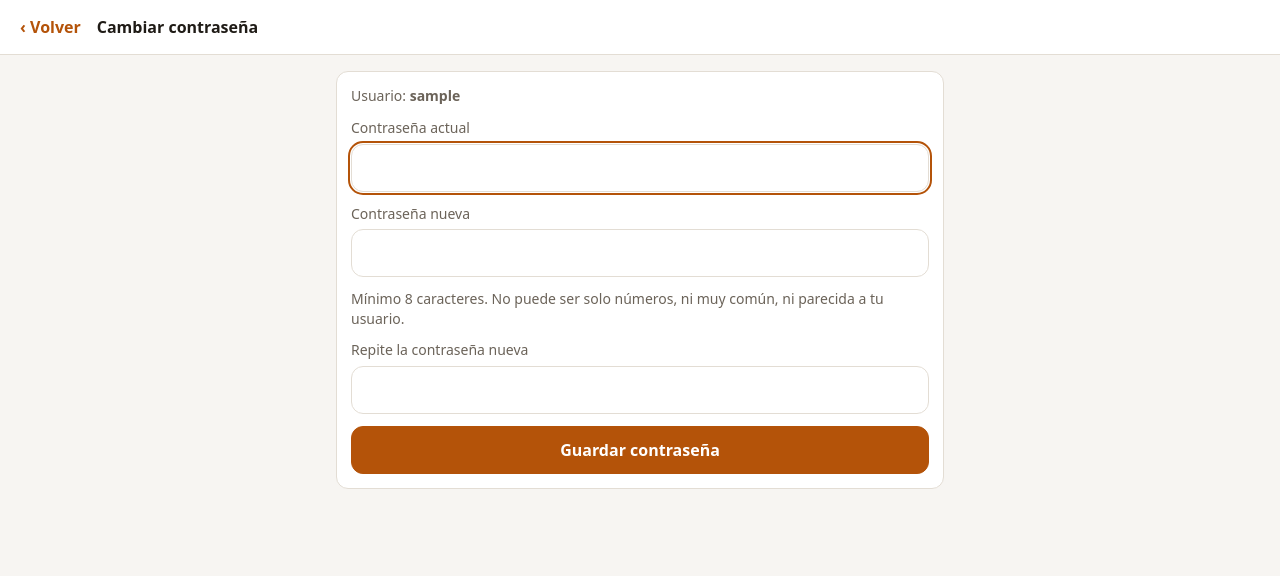
After one commit to humbertopolloclaudepro/inventario-churros, a Django app: page /cuenta/contrasena/ in a window 1280 px wide. The commit adds this page. Shown: the top 576 px of the page. Run offline with Django 5.2, Linux system fonts and the light colour scheme; the visitor is signed in with stand-in values (Sample User, id 1).

Commit message:
Cambiar contraseña desde la app

```diff
--- a/pwa/static/pwa/styles.css
+++ b/pwa/static/pwa/styles.css
@@ -45,6 +45,9 @@ body {
   border-bottom: 1px solid var(--borde);
 }
 .barra .usuario { margin-left: auto; color: var(--texto-suave); font-size: 14px; }
+a.usuario { text-decoration: underline dotted; text-underline-offset: 3px; }
+a.boton { display: inline-flex; align-items: center; justify-content: center; text-decoration: none; }
+.error-campo { margin: -4px 0 0; color: var(--error); font-size: 14px; }
 .barra form { margin: 0; }
 .enlace { background: none; border: 0; color: var(--acento); font: inherit; padding: 4px; cursor: pointer; }
 a.enlace { text-decoration: none; font-weight: 600; }
--- a/pwa/templates/pwa/app.html
+++ b/pwa/templates/pwa/app.html
@@ -13,7 +13,7 @@
 <body data-admin="{{ es_admin|yesno:'1,0' }}">
   <header class="barra">
     <strong>Inventario</strong>
-    <span class="usuario">{{ request.user.get_username }}{% if es_admin %} · Admin{% endif %}</span>
+    <a class="usuario" href="{% url 'cambiar-contrasena' %}" title="Cambiar contraseña">{{ request.user.get_username }}{% if es_admin %} · Admin{% endif %}</a>
     {% if es_admin and request.user.is_staff %}<a class="enlace" href="{% url 'admin:index' %}">Panel</a>{% endif %}
     <form method="post" action="{% url 'logout' %}">{% csrf_token %}<button class="enlace" type="submit">Salir</button></form>
   </header>
--- /dev/null
+++ b/pwa/templates/pwa/cambiar_contrasena.html
@@ -0,0 +1,42 @@
+{% load static %}<!doctype html>
+<html lang="es-MX">
+<head>
+  <meta charset="utf-8">
+  <meta name="viewport" content="width=device-width, initial-scale=1">
+  <meta name="theme-color" content="#b45309">
+  <title>Cambiar contraseña · Inventario</title>
+  <link rel="stylesheet" href="{% static 'pwa/styles.css' %}">
+</head>
+<body>
+  <header class="barra">
+    <a class="enlace" href="{% url 'app' %}">‹ Volver</a>
+    <strong>Cambiar contraseña</strong>
+  </header>
+  <main>
+    <form method="post" class="formulario tarjeta">
+      {% csrf_token %}
+      <p class="sub">Usuario: <b>{{ request.user.get_username }}</b></p>
+
+      {% if form.non_field_errors %}<p class="error-campo">{{ form.non_field_errors|join:" " }}</p>{% endif %}
+
+      <label>Contraseña actual
+        <input name="old_password" type="password" autocomplete="current-password" required autofocus>
+      </label>
+      {% for e in form.old_password.errors %}<p class="error-campo">{{ e }}</p>{% endfor %}
+
+      <label>Contraseña nueva
+        <input name="new_password1" type="password" autocomplete="new-password" required>
+      </label>
+      {% for e in form.new_password1.errors %}<p class="error-campo">{{ e }}</p>{% endfor %}
+      <p class="sub">Mínimo 8 caracteres. No puede ser solo números, ni muy común, ni parecida a tu usuario.</p>
+
+      <label>Repite la contraseña nueva
+        <input name="new_password2" type="password" autocomplete="new-password" required>
+      </label>
+      {% for e in form.new_password2.errors %}<p class="error-campo">{{ e }}</p>{% endfor %}
+
+      <button class="boton primario" type="submit">Guardar contraseña</button>
+    </form>
+  </main>
+</body>
+</html>
--- a/pwa/urls.py
+++ b/pwa/urls.py
@@ -1,4 +1,5 @@
-from django.urls import path
+from django.contrib.auth import views as auth_views
+from django.urls import path, reverse_lazy
 from django.views.generic import RedirectView
 
 from . import views
@@ -6,6 +7,20 @@ from . import views
 urlpatterns = [
     path("", RedirectView.as_view(url="/app/", permanent=False)),
     path("app/", views.app, name="app"),
+    # Cada usuario cambia su propia contraseña (Django ya pide inicio de sesión y la mantiene activa).
+    path(
+        "cuenta/contrasena/",
+        auth_views.PasswordChangeView.as_view(
+            template_name="pwa/cambiar_contrasena.html",
+            success_url=reverse_lazy("contrasena-cambiada"),
+        ),
+        name="cambiar-contrasena",
+    ),
+    path(
+        "cuenta/contrasena/listo/",
+        auth_views.PasswordChangeDoneView.as_view(template_name="pwa/contrasena_cambiada.html"),
+        name="contrasena-cambiada",
+    ),
     path("manifest.webmanifest", views.manifest, name="manifest"),
     path("sw.js", views.service_worker, name="service-worker"),
 ]
```
Also changed, not shown: inventario/tests.py (+24 -0 lines), pwa/templates/pwa/contrasena_cambiada.html (added, +19 -0 lines).
